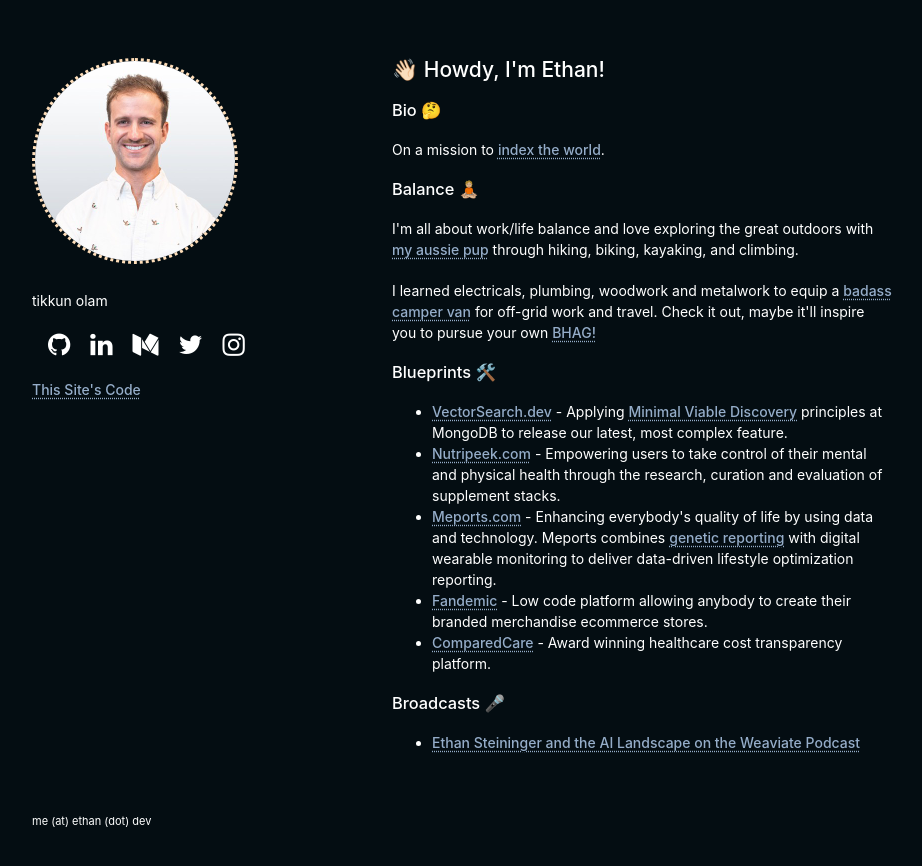
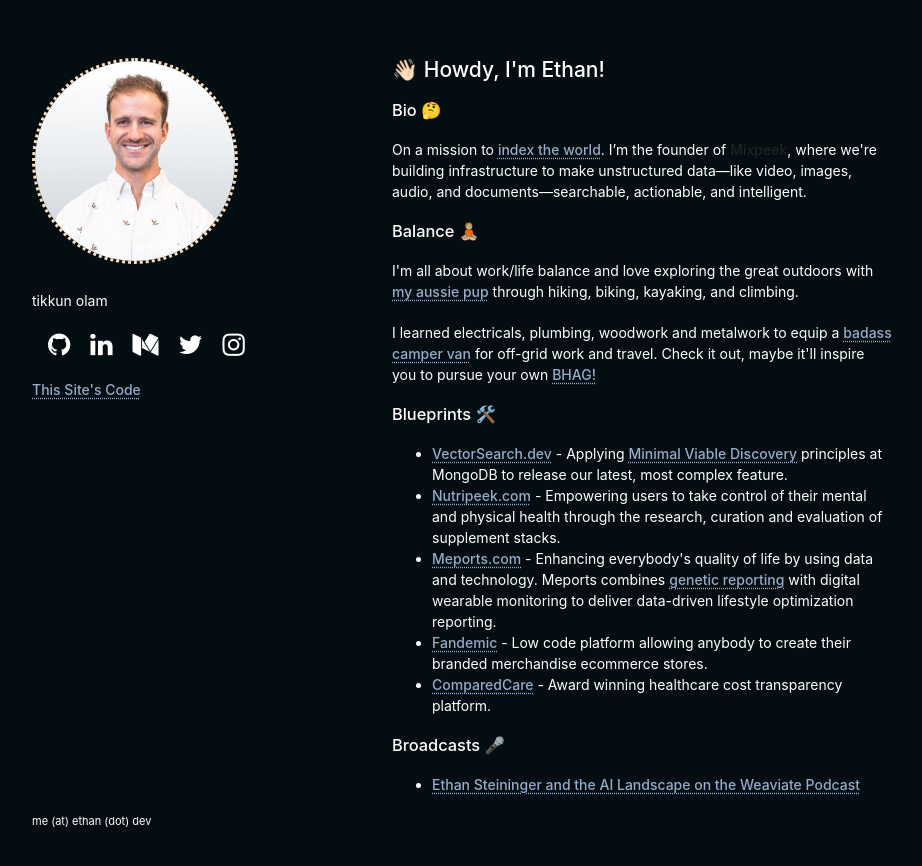
Before and after one commit to esteininger/minimal-website, a Jekyll site: the page index.html, which Jekyll copies as it is, in a window 1280 px wide. Shown: the top 866 px of the page, without its empty margins (178-1100 px from the left). Built offline with Jekyll 4.4.1, drawn with Linux system fonts in a browser that asks for light colours.

Commit message:
Update index.html

```diff
--- a/index.html
+++ b/index.html
@@ -68,7 +68,7 @@
       <h3>Bio 🤔</h3>
 
       <p>
-        On a mission to <a href="https://mixpeek.com">index the world</a>.
+        On a mission to <a href="https://mixpeek.com">index the world</a>. I’m the founder of <strong>Mixpeek</strong>, where we're building infrastructure to make unstructured data—like video, images, audio, and documents—searchable, actionable, and intelligent.
       </p>
 
       <h3>Balance 🧘🏼</h3>
```
